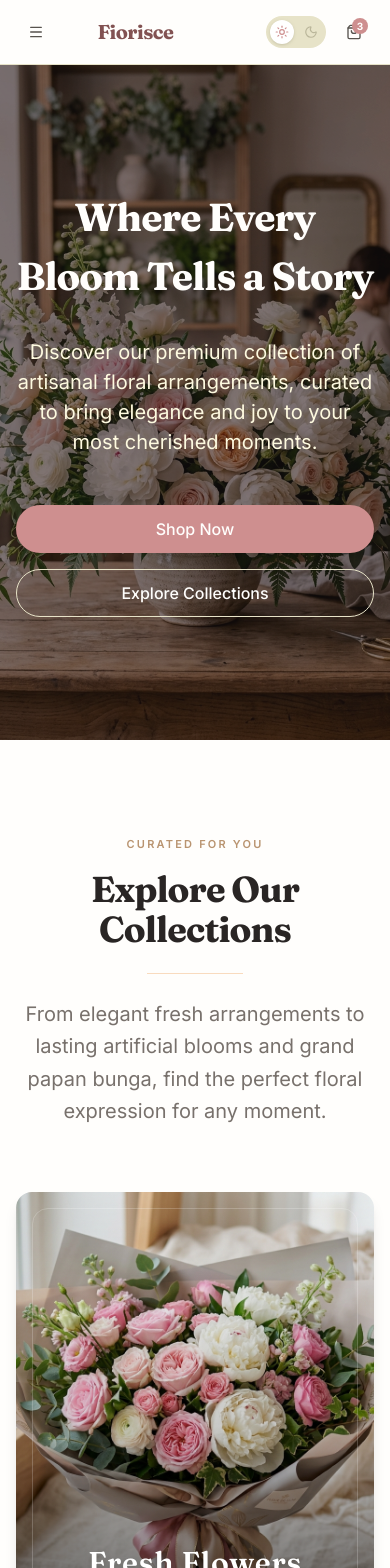
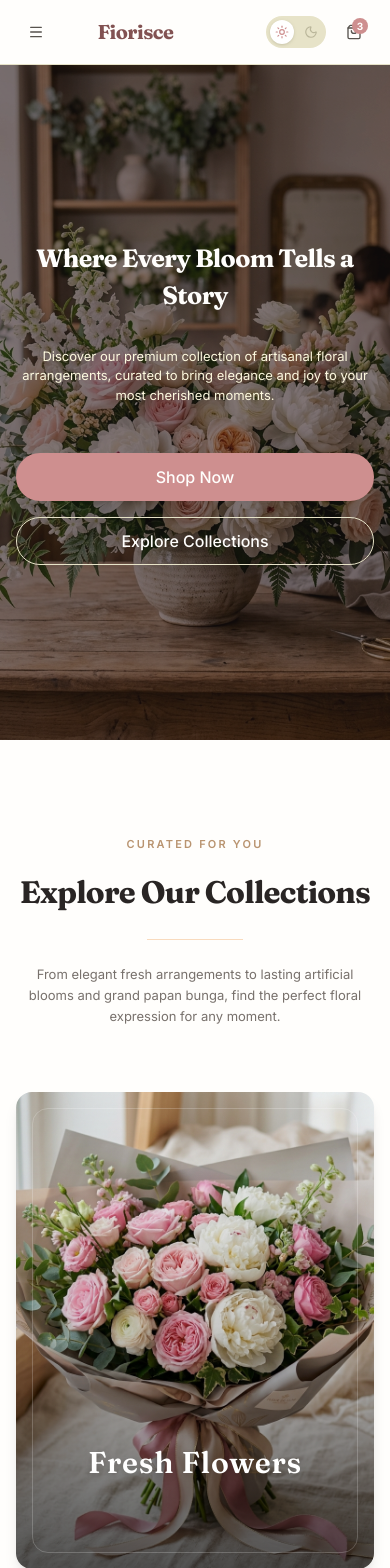
Before and after one commit to Fiorisce-Florist/lily, a Next.js app: page / in a window 390 px wide. Shown: the top 1568 px of the page. Built offline with nearby package versions, Linux system fonts and the light colour scheme.

Commit message:
style: adjust mobile view

```diff
--- a/src/components/elements/Navbar/index.tsx
+++ b/src/components/elements/Navbar/index.tsx
@@ -26,7 +26,7 @@ export function Navbar() {
     <header className="border-cornsilk-300 bg-cornsilk-100/80 sticky top-0 z-50 w-full border-b backdrop-blur-md dark:border-neutral-800 dark:bg-neutral-950/80">
       <div className="container mx-auto flex h-16 items-center justify-between px-4 sm:px-6 lg:px-8">
         {/* Mobile Menu */}
-        <div className="flex md:hidden">
+        <div className="flex lg:hidden">
           <Sheet>
             <SheetTrigger asChild>
               <Button variant="ghost" size="icon" aria-label="Menu">
@@ -35,7 +35,7 @@ export function Navbar() {
             </SheetTrigger>
             <SheetContent side="left" className="w-75 sm:w-100">
               <SheetHeader>
-                <SheetTitle className="font-fraunces text-h4 dark:text-cornsilk-100 text-left text-neutral-900">
+                <SheetTitle className="font-fraunces text-h4 text-blush-800 dark:text-blush-400 text-left ">
                   Fiorisce
                 </SheetTitle>
               </SheetHeader>
@@ -73,7 +73,7 @@ export function Navbar() {
         </div>
 
         {/* Desktop Navigation */}
-        <nav className="hidden flex-1 items-center justify-center gap-8 md:flex">
+        <nav className="hidden flex-1 items-center justify-center gap-8 lg:flex">
           {NAV_MENU.map((link) => {
             const isActive =
               pathname === link.href || (link.href !== "/" && pathname?.startsWith(link.href));
--- a/src/modules/LandingModule/sections/about-section.tsx
+++ b/src/modules/LandingModule/sections/about-section.tsx
@@ -5,14 +5,14 @@ export function AboutSection() {
     <section className="bg-olive-900 py-24 text-cornsilk-100">
       <div className="container mx-auto px-4 sm:px-6 lg:px-8">
         <div className="mx-auto max-w-4xl text-center">
-          <h2 className="font-fraunces text-h2 mb-4 font-bold text-cornsilk-100">About Fiorisce</h2>
-          <p className="font-fraunces text-h4 text-camel-300 mb-16 italic tracking-wide">
+          <h2 className="font-fraunces text-h2 font-bold text-cornsilk-100">About Fiorisce</h2>
+          <p className="font-fraunces text-h4 text-camel-300 mb-10 italic tracking-wide">
             &ldquo;Where Every Bloom Tells A Story&rdquo;
           </p>
 
           <div className="space-y-8">
             <div className="bg-olive-1000/60 backdrop-blur-sm border border-olive-700 p-8 md:p-12 rounded-2xl">
-              <p className="font-inter text-b3 leading-relaxed text-cornsilk-200">
+              <p className="font-inter text-b3 max-md:text-b5 leading-relaxed text-cornsilk-200">
                 At Fiorisce Floristry, we believe flowers do more than look beautiful. They carry
                 feelings, mark special moments, and say things words sometimes cannot. Every
                 arrangement is carefully made by hand, with flowers chosen to feel personal, warm,
--- a/src/modules/LandingModule/sections/category-section.tsx
+++ b/src/modules/LandingModule/sections/category-section.tsx
@@ -20,11 +20,11 @@ export function CategorySection() {
           <p className="font-inter text-[11px] sm:text-xs text-camel-600 dark:text-camel-400 mb-4 font-semibold uppercase tracking-[0.2em]">
             Curated For You
           </p>
-          <h2 className="font-fraunces text-4xl sm:text-5xl text-neutral-900 dark:text-cornsilk-100 mb-6 font-bold tracking-tight">
+          <h2 className="font-fraunces text-h2 md:text-h1 text-neutral-900 dark:text-cornsilk-100 mb-6 font-bold tracking-tight">
             Explore Our Collections
           </h2>
           <div className="h-px w-24 bg-camel-300 dark:bg-camel-800 mb-6" />
-          <p className="font-inter text-b3 text-neutral-600 dark:text-neutral-400 max-w-2xl leading-relaxed">
+          <p className="font-inter text-b3 max-md:text-b5 text-neutral-600 dark:text-neutral-400 max-w-2xl leading-relaxed">
             From elegant fresh arrangements to lasting artificial blooms and grand papan bunga, find
             the perfect floral expression for any moment.
           </p>
--- a/src/modules/LandingModule/sections/hero-section.tsx
+++ b/src/modules/LandingModule/sections/hero-section.tsx
@@ -42,10 +42,10 @@ export function HeroSection() {
 
       <div className="container relative z-10 mx-auto px-4 text-center sm:px-6 lg:px-8">
         <div className="motion-safe:animate-fade-in mx-auto max-w-3xl space-y-8">
-          <h1 className="font-fraunces text-h1 text-cornsilk-100 font-bold tracking-tight">
+          <h1 className="font-fraunces text-h1 max-md:text-h3 text-cornsilk-100 font-bold tracking-tight">
             Where Every Bloom Tells a Story
           </h1>
-          <p className="font-inter text-b3 text-cornsilk-200 mx-auto max-w-xl">
+          <p className="font-inter text-b3 max-md:text-b5 text-cornsilk-200 mx-auto max-w-xl">
             Discover our premium collection of artisanal floral arrangements, curated to bring
             elegance and joy to your most cherished moments.
           </p>
--- a/src/modules/LandingModule/sections/occasion-section.tsx
+++ b/src/modules/LandingModule/sections/occasion-section.tsx
@@ -57,7 +57,7 @@ export function OccasionSection() {
           <h2 className="font-fraunces text-h2 text-neutral-900 dark:text-cornsilk-100 mb-4 font-bold">
             For Every Moment
           </h2>
-          <p className="font-inter text-b4 text-neutral-600 dark:text-neutral-400 mx-auto max-w-2xl">
+          <p className="font-inter text-b4 max-md:text-b5 text-neutral-600 dark:text-neutral-400 mx-auto max-w-2xl">
             Whether it&apos;s a celebration, a milestone, or a gesture of comfort, we have the
             perfect floral arrangement to express your feelings.
           </p>
```
